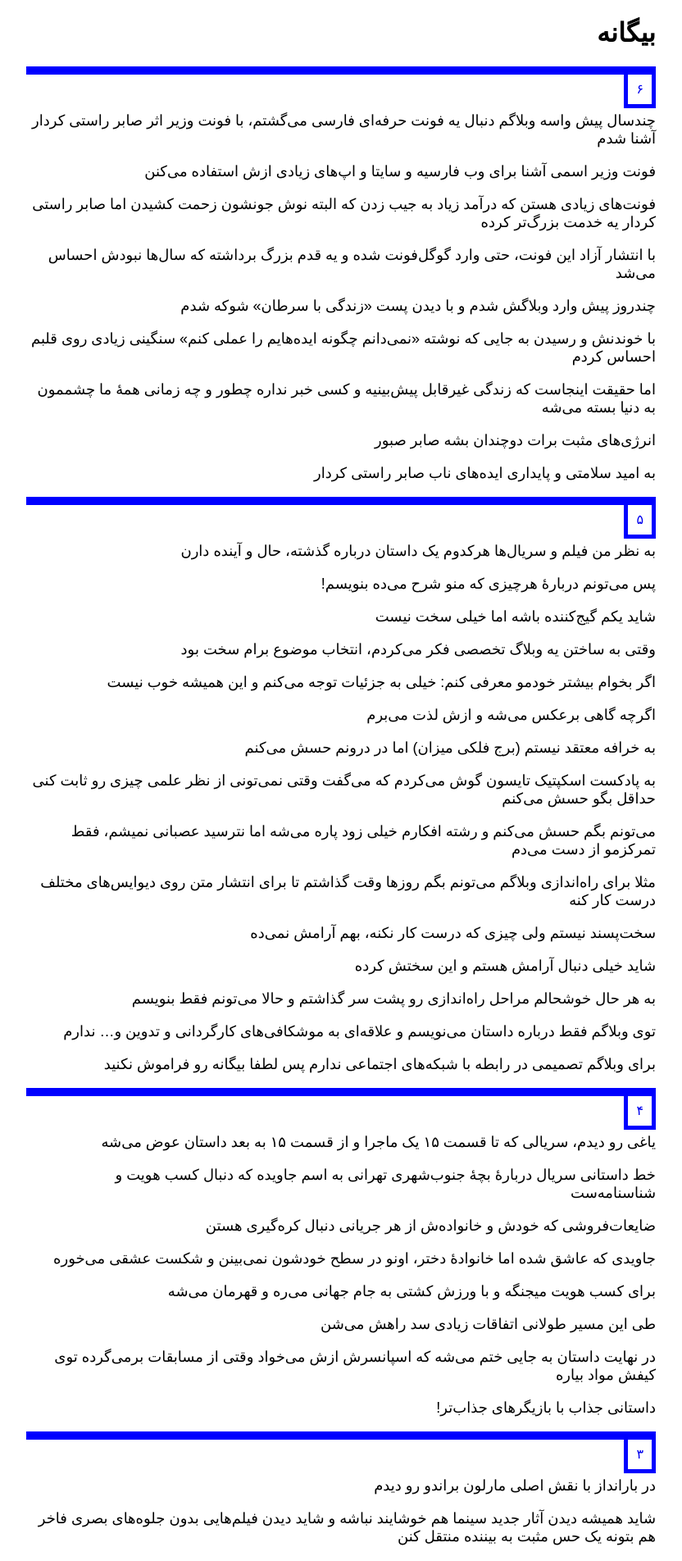
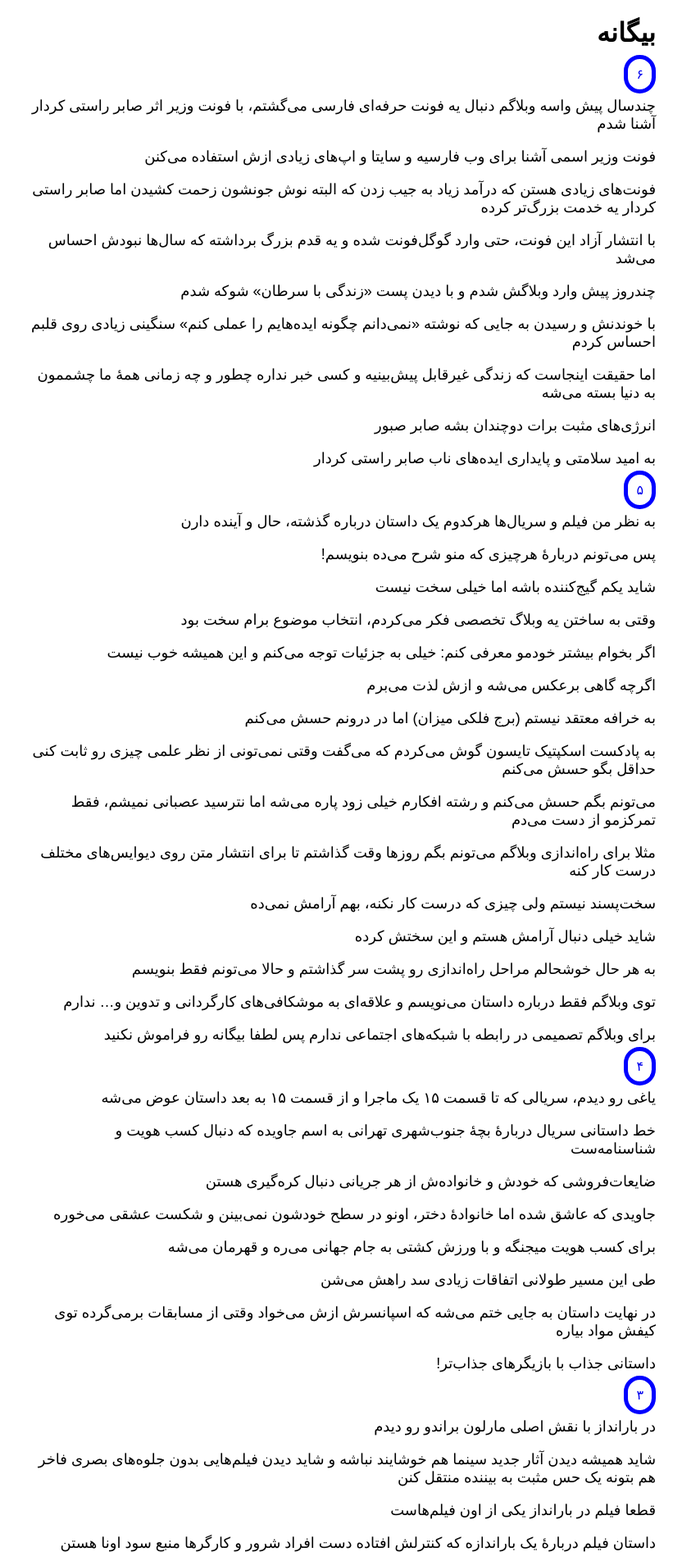
Before and after one commit to darkblog/darkblog.github.io, a Jekyll site: the page built from index.html, in a window 1280 px wide. Shown: the top 1904 px of the page at 82% size, without its empty margins (224-1056 px from the left). Built offline with Jekyll 4.4.1, drawn with Linux system fonts in a browser that asks for light colours.

Commit message:
Update index.html

```diff
--- a/index.html
+++ b/index.html
@@ -9,12 +9,11 @@
 <meta charset="utf-8">
 <meta name="viewport" content="width=device-width, initial-scale=1">
 <link rel="canonical" href="https://biganeh.com/">
-<style>body{font-family:sans-serif;margin:auto;padding:0 1.25em 0 1.25em;max-width:48em}p{font-size:large}a{text-decoration:none;border:thick solid blue;padding:10px 10px;text-align:center}hr{border:thick solid blue}</style>
+<style>body{font-family:sans-serif;margin:auto;padding:0 1.25em 0 1.25em;max-width:48em}p{font-size:large}a{text-decoration:none;border:thick solid blue;border-radius:30px;padding:10px 10px;text-align:center}hr{border:thick solid blue}</style>
 </head>
 <body>
 <h1>بیگانه</h1>
 {% for post in site.posts limit:1000 %}
-<hr>
 <a href="{{ site.url }}{{ post.url }}">{{ post.title }}</a>
 {{ post.content }}
 {% endfor %}
```
